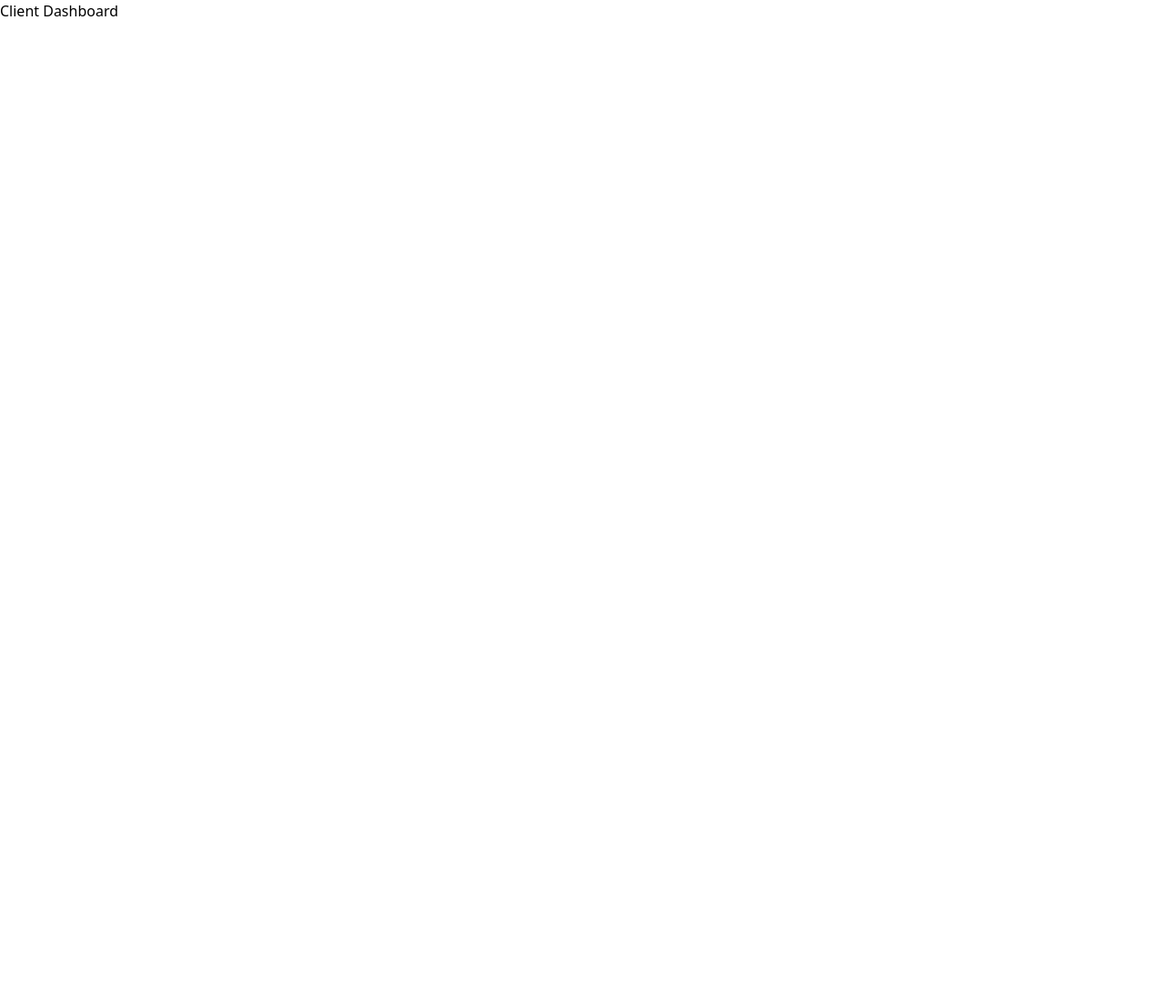
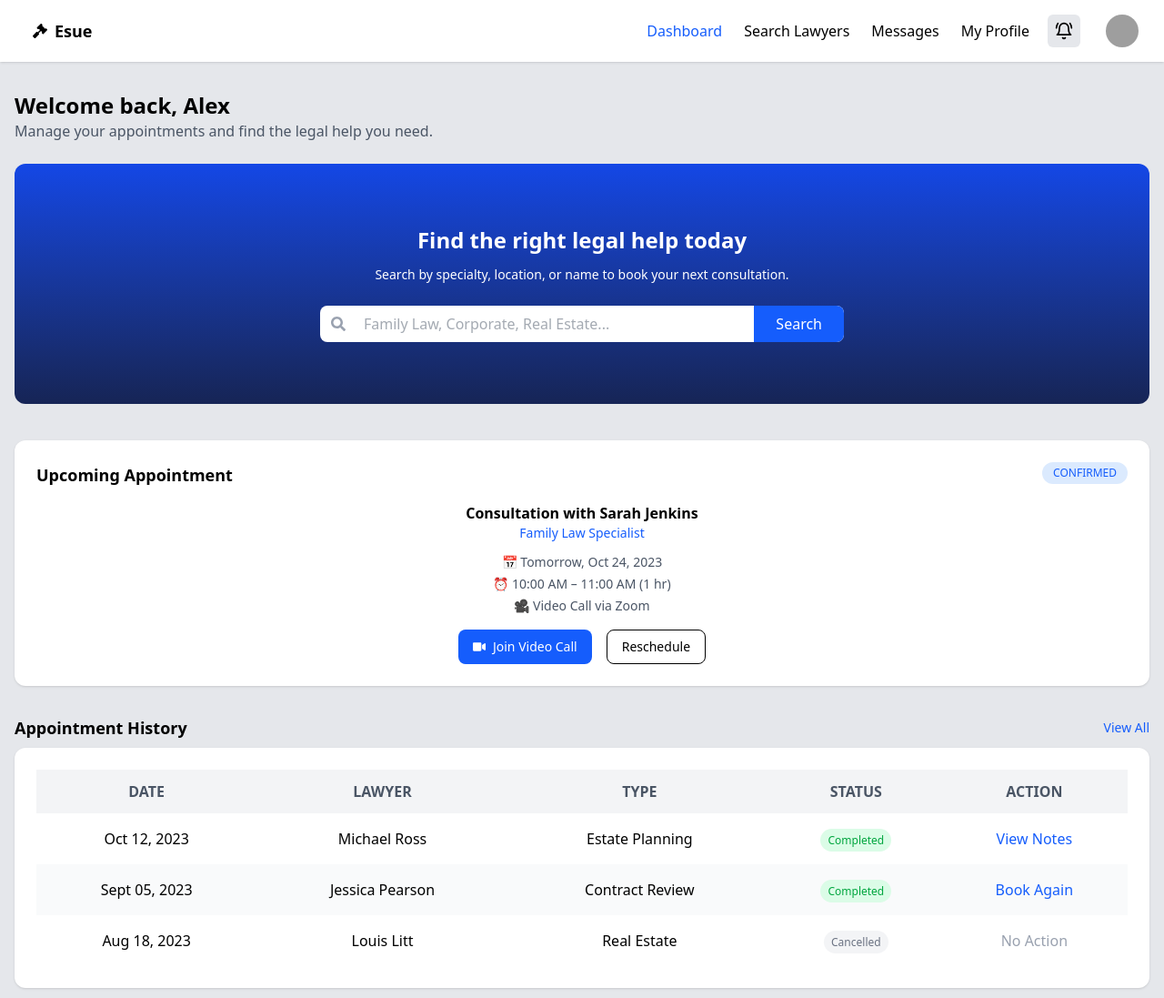
Before and after one commit to ddubeynitin/lawyer-appointment-booking-system, a React (Vite) app in the folder client/: page /client/client-dashboard in a window 1280 px wide. Shown: the top 1097 px of the page at 91% size. Before the commit the page ends 800 px from the top, so only its background shows below. Built offline with nearby package versions, Linux system fonts and the light colour scheme; grey boxes are pictures that could not be loaded.

Commit message:
ClientDashboard page added

```diff
--- a/client/src/App.jsx
+++ b/client/src/App.jsx
@@ -1,5 +1,6 @@
 import { BrowserRouter as Router, Route, Routes } from 'react-router-dom'
 import Registration from './pages/auth/Register'
+import ClientDashboard from './pages/client/ClientDasshboard'
 import React from 'react'
 import './App.css'
 
@@ -13,7 +14,7 @@ const App = () => {
         <Route path="/auth/login" element={<div>Login Page</div>} />
         <Route path="/auth/register" element={<Registration />} />
 
-        <Route path="/client/client-dashboard" element={<div>Client Dashboard</div>} />
+        <Route path="/client/client-dashboard" element={<ClientDashboard />} />
         <Route path="/client/appointment-scheduling" element={<div>appointment scheduling</div>} />
         <Route path="/client/appointment-confirmation" element={<div>appointment confirmation</div>} />
 
--- /dev/null
+++ b/client/src/pages/client/ClientDasshboard.jsx
@@ -0,0 +1,197 @@
+import { FaBell, FaGavel, FaRegBell, FaSearch, FaVideo } from "react-icons/fa";
+import { LuBellRing } from "react-icons/lu";
+import { Link } from "react-router-dom";
+
+const ClientDashboard = () => {
+  return (
+    <div className="min-h-screen bg-gray-200">
+      <header className="bg-white shadow-sm">
+        <div className="w-full mx-auto px-7 py-4 flex items-center justify-between">
+          <div className="flex items-center gap-0">
+            <div className="w-8 h-8 text-black flex items-center justify-center rounded font-bold">
+              <FaGavel/>
+            </div>
+            <span className="font-bold text-lg">Esue</span>
+          </div>
+
+          <nav className="hidden md:flex items-center gap-6 text-shadow-2xsm font-medium ml-auto px-5">
+            <Link className="text-blue-600">Dashboard</Link>
+            <Link className="hover:text-blue-600">Search Lawyers</Link>
+            <Link className="hover:text-blue-600">Messages</Link>
+            <Link className="hover:text-blue-600">My Profile</Link>
+        </nav>
+
+          <div className="flex items-center gap-7">
+            <div className="w-9 h-9 bg-gray-200 rounded-md flex items-center justify-center">
+                <LuBellRing className="text-black w-5 h-5" />
+            </div>
+            <img
+              src="https://i.pravatar.cc/40"
+              alt="profile"
+              className="w-9 h-9 rounded-full"
+            />
+          </div>
+        </div>
+      </header>
+
+      <main className="max-w-7xl mx-auto px-4 py-8">
+        <div className="mb-6">
+          <h1 className="text-2xl font-bold">Welcome back, Alex</h1>
+          <p className="text-gray-600">
+            Manage your appointments and find the legal help you need.
+          </p>
+        </div>
+        <div className="bg-gradient-to-b from-blue-700 to-blue-950 rounded-xl p-17 text-white mb-10">
+          <h2 className="text-2xl font-bold mb-3 flex justify-center">
+            Find the right legal help today
+          </h2>
+          <p className="text-sm mb-6 flex justify-center">
+            Search by specialty, location, or name to book your next consultation.
+          </p>
+          <div className="flex justify-center">
+            <div className="flex bg-white rounded-lg overflow-hidden max-w-xl">
+            <div className="flex items-center justify-center px-3 text-gray-400">
+            <FaSearch />
+            </div>
+            <input
+                type="text"
+                placeholder="Family Law, Corporate, Real Estate..."
+                className="flex-glow px-2 w-250 py-2 outline-none text-gray-600"
+            />
+            <button className="bg-blue-600 px-6 text-white font-medium">
+                Search
+            </button>
+         </div>
+        </div>
+        </div>
+
+    <section className="bg-white rounded-xl shadow-sm p-6 mb-8">
+        <div className="flex justify-between items-start mb-4">
+            <h3 className="font-semibold text-lg">Upcoming Appointment</h3>
+            <span className="text-xs bg-blue-100 text-blue-600 px-3 py-1 rounded-full">
+            CONFIRMED
+            </span>
+        </div>
+        <h4 className="font-semibold flex justify-center">Consultation with Sarah Jenkins</h4>
+        <p className="text-sm flex justify-center text-blue-600 mb-3">Family Law Specialist</p>
+        <div className="text-sm text-gray-600 text-center space-y-1 mb-4">
+            <p>📅 Tomorrow, Oct 24, 2023</p>
+            <p>⏰ 10:00 AM – 11:00 AM (1 hr)</p>
+            <p>🎥 Video Call via Zoom</p>
+        </div>
+        <div className="flex justify-center gap-4">
+        <button className="flex items-center gap-2 bg-blue-600 text-white px-4 py-2 rounded-lg text-sm">
+            <FaVideo /> Join Video Call
+        </button>
+         <button className="border px-4 py-2 rounded-lg text-sm">Reschedule</button>
+        </div>
+    </section>
+
+    <div className="grid grid-cols-1 lg:grid-cols-3 gap-8">
+        <div className="lg:col-span-3 space-y-4">
+            <div className="flex justify-between items-center mb-2">
+            <h3 className="font-semibold text-lg">Appointment History</h3>
+            <Link className="text-blue-600 text-sm">View All</Link>
+            </div>
+
+    <section className="bg-white rounded-xl shadow-sm p-6">
+      <div className="overflow-x-auto">
+        <table className="w-full border-collapse">
+          <thead>
+            <tr className="bg-gray-100">
+              <th className="text-center py-3 px-2 text-gray-600">DATE</th>
+              <th className="text-center py-3 px-2 text-gray-600">LAWYER</th>
+              <th className="text-center py-3 px-2 text-gray-600">TYPE</th>
+              <th className="text-center py-3 px-2 text-gray-600">STATUS</th>
+              <th className="text-center py-3 px-2 text-gray-600">ACTION</th>
+            </tr>
+          </thead>
+          <tbody>
+            <tr className="bg-white hover:bg-gray-50">
+              <td className="text-center py-4">Oct 12, 2023</td>
+              <td className="text-center">Michael Ross</td>
+              <td className="text-center">Estate Planning</td>
+              <td className="text-center">
+                <span className="bg-green-100 text-green-600 px-2 py-1 rounded-full text-xs">
+                  Completed
+                </span>
+              </td>
+              <td className="text-center text-blue-600 cursor-pointer">View Notes</td>
+            </tr>
+
+            <tr className="bg-gray-50 hover:bg-gray-100">
+              <td className="text-center py-4">Sept 05, 2023</td>
+              <td className="text-center">Jessica Pearson</td>
+              <td className="text-center">Contract Review</td>
+              <td className="text-center">
+                <span className="bg-green-100 text-green-600 px-2 py-1 rounded-full text-xs">
+                  Completed
+                </span>
+              </td>
+              <td className="text-center text-blue-600 cursor-pointer">Book Again</td>
+            </tr>
+
+            <tr className="bg-white hover:bg-gray-50">
+              <td className="text-center py-4">Aug 18, 2023</td>
+              <td className="text-center">Louis Litt</td>
+              <td className="text-center">Real Estate</td>
+              <td className="text-center">
+                <span className="bg-gray-100 text-gray-500 px-2 py-1 rounded-full text-xs">
+                  Cancelled
+                </span>
+              </td>
+              <td className="text-center text-gray-400 cursor-not-allowed">No Action</td>
+            </tr>
+          </tbody>
+        </table>
+      </div>
+    </section>
+  </div>
+
+    <div className="lg:col-span-3 space-y-6">
+        <h3 className="font-semibold text-lg mb-2">Recommended</h3>
+    <div className="grid grid-cols-1 md:grid-cols-2 gap-4">
+        {[1, 2].map((item, i) => (
+        <div
+            key={i}
+            className="bg-white rounded-xl shadow-sm p-6 flex flex-col items-center text-center"
+            >
+        <img
+          src={`https://i.pravatar.cc/100?img=${i + 3}`}
+          className="w-16 h-16 rounded-full mb-4"
+          alt=""
+        />
+        <p className="font-medium text-gray-800">{i === 0 ? "Robert Zane" : "Rachel Zane"}</p>
+        <p className="text-xs text-gray-500 mb-2">
+          {i === 0 ? "Corporate Law • 15 yrs" : "Intellectual Property"}
+        </p>
+        <p className="text-sm text-gray-600 mb-4 px-2">
+          {i === 0
+            ? "Expert in corporate mergers and acquisitions with extensive experience advising multinational clients."
+            : "Specializes in intellectual property rights, trademarks, and patent law with a strong track record."}
+        </p>
+        <button className="bg-blue-600 text-white px-4 py-2 rounded-lg text-sm font-medium hover:bg-blue-700">
+          View Profile
+        </button>
+      </div>
+    ))}
+  </div>
+
+  <div className="bg-gradient-to-b from-blue-700 to-blue-900 text-white rounded-xl p-6">
+    <h4 className="font-semibold mb-2 flex justify-center">Need urgent help?</h4>
+    <p className="text-sm mb-4 flex justify-center">
+      Get matched with a lawyer in under 30 minutes.
+    </p>
+   <div className="flex justify-center">
+    <button className="w-40 bg-white text-blue-600 px-4 py-2 rounded-lg text-sm font-medium">
+        Try Fast Match
+    </button>
+    </div>
+     </div>
+    </div>
+    </div>
+    </main>
+    </div>
+  );
+};
+export default ClientDashboard;
```
